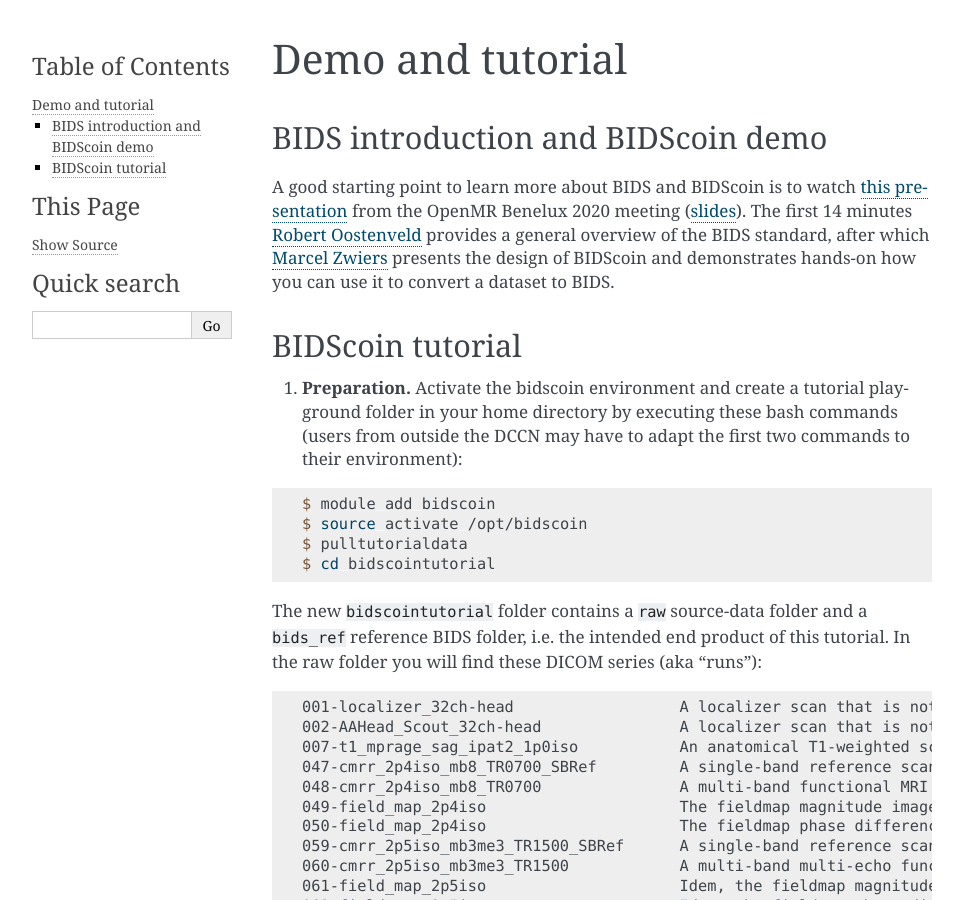
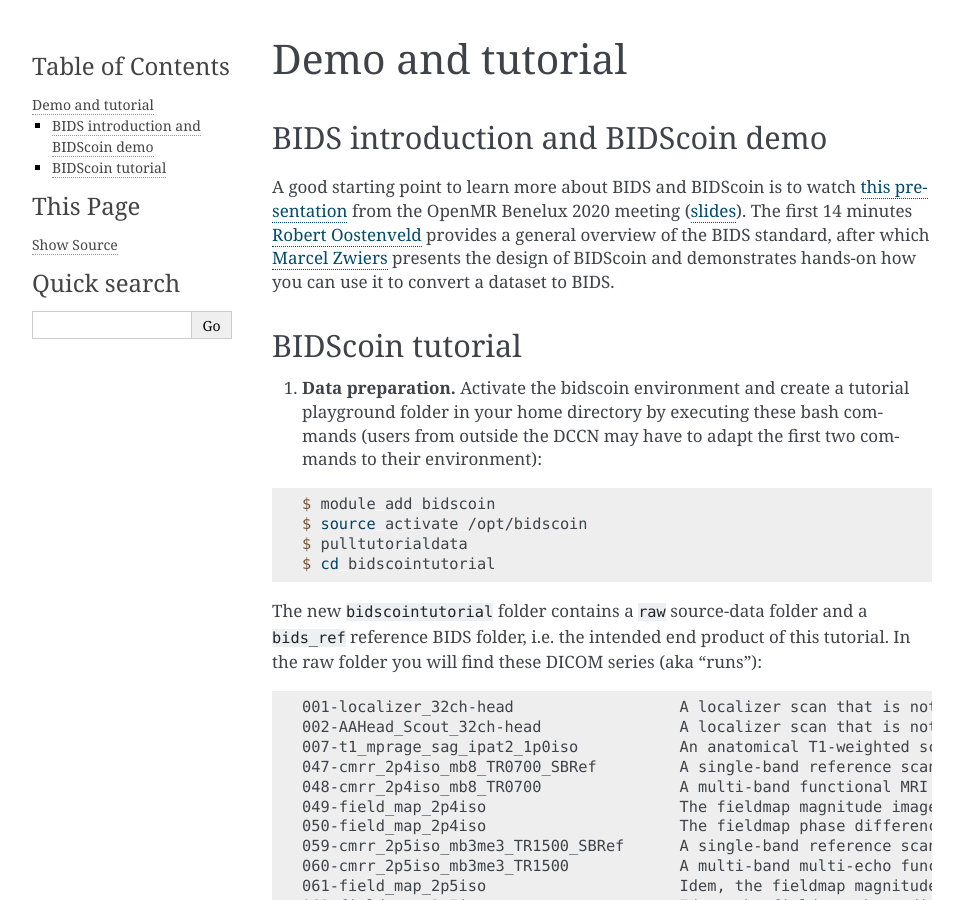
Before and after one commit to Donders-Institute/bidscoin, a Sphinx documentation site: the page built from docs/tutorial.rst, in a window 1280 px wide and 900 px high. Shown: the whole window, without its empty margins (148-1111 px from the left). Built offline with Sphinx 7.4.7, drawn with Linux system fonts in a browser that asks for light colours.

Commit message:
Improved documentation

```diff
--- a/docs/tutorial.rst
+++ b/docs/tutorial.rst
@@ -9,7 +9,7 @@
 BIDScoin tutorial
 -----------------
 
-1. **Preparation.** Activate the bidscoin environment and create a tutorial playground folder in your home directory by executing these bash commands (users from outside the DCCN may have to adapt the first two commands to their environment):
+1. **Data preparation.** Activate the bidscoin environment and create a tutorial playground folder in your home directory by executing these bash commands (users from outside the DCCN may have to adapt the first two commands to their environment):
 
 .. code-block:: console
 
```
